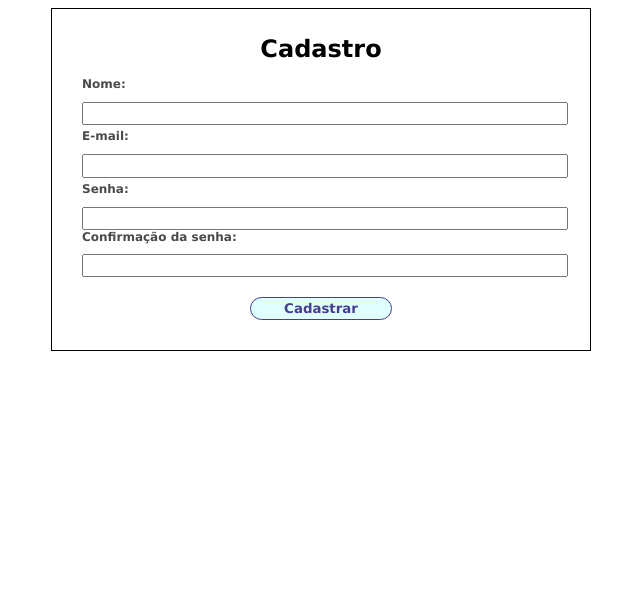
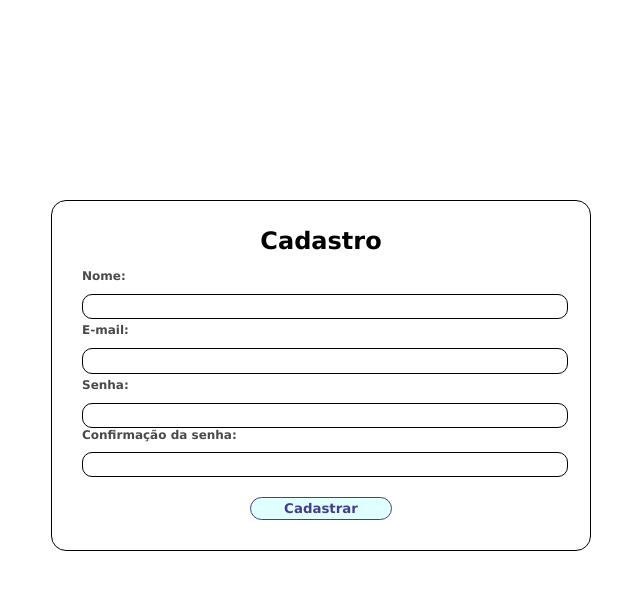
Before and after one commit to David-Castanheira/AC4-Web, a Flask app: template templates/cadastro.html in a window 1280 px wide. Shown: the top 590 px of the page, without its empty margins (319-959 px from the left). Run offline with Flask 3, Linux system fonts and the light colour scheme; the template is opened without the code that fills it, so the values that code supplies are empty.

Commit message:
Inclusão de regras de estilo nos formulários de login e cadastro

```diff
--- a/static/style.css
+++ b/static/style.css
@@ -2,10 +2,14 @@
     max-width: 540px;
     box-sizing: border-box;
     border: 1px solid black;
+    border-radius: 15px;
     margin-left: auto;
     margin-right: auto;
+    margin-top: 200px;
     padding: 10px;
     font-family: Verdana, Geneva, Tahoma, sans-serif;
+    justify-content: center;
+    align-items: center;
   }
 
   select, button {
@@ -26,10 +30,14 @@
     max-width: 540px;
     box-sizing: border-box;
     border: 1px solid black;
+    border-radius: 10px;
     margin-left: auto;
     margin-right: auto;
-    padding: 30px;
+    margin-top: 200px;
+    padding: 10px;
     font-family: Verdana, Geneva, Tahoma, sans-serif;
+    justify-content: center;
+    align-items: center;
   }
 
   form {
@@ -63,6 +71,9 @@
     min-height: 1.3em;
     margin-top: 10px;
     width: 100%;
+    border-radius: 10px;
+    border: 0.5px solid #000;
+    padding: 3px;
   }
 
   #button {
@@ -82,10 +93,6 @@
     margin-top: 20px;
   }
 
-  button:hover {
-    background-color: lightgray;
-  }
-
   button[type="submit"] {
     color: darkslateblue;
     border-color: darkslateblue;
```
